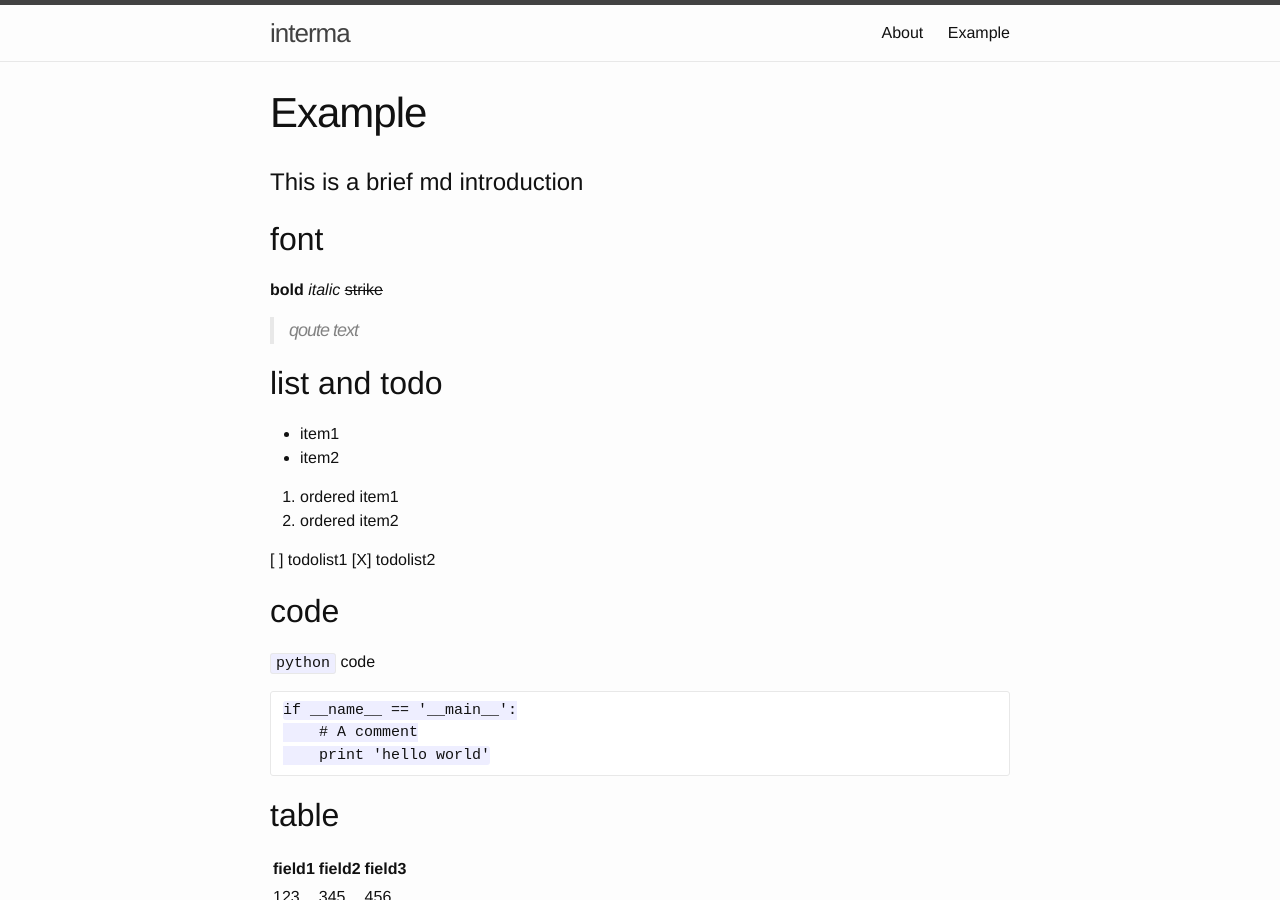
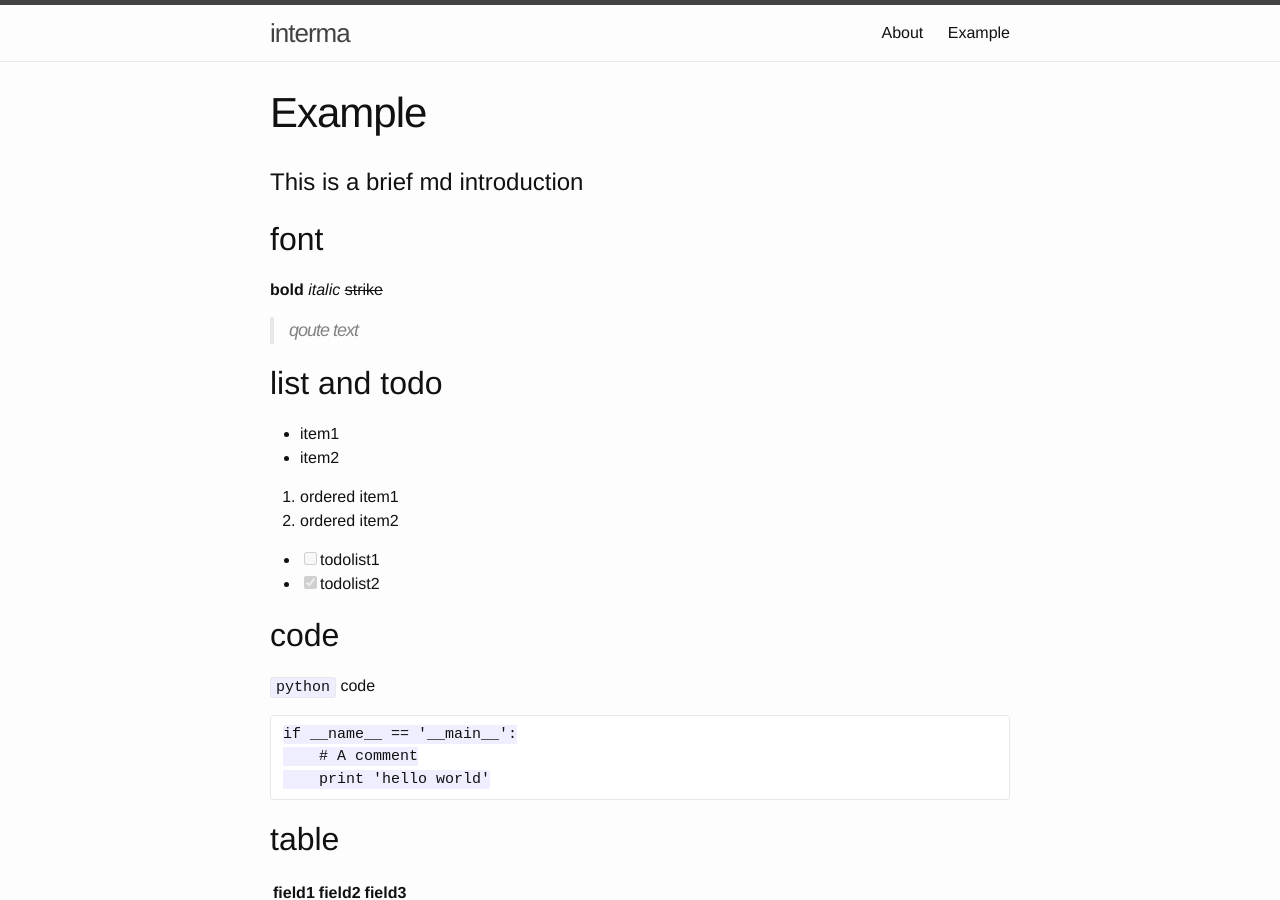
Before and after one commit to interma/interma.github.io, a Jekyll site: the page built from example.md, in a window 1280 px wide and 900 px high. Built offline with Jekyll 4.4.1, drawn with Linux system fonts in a browser that asks for light colours.

Commit message:
correct format

```diff
--- a/example.md
+++ b/example.md
@@ -22,8 +22,8 @@ permalink: /example/
 1. ordered item1
 2. ordered item2
 
-[ ] todolist1
-[X] todolist2
+* [ ] todolist1
+* [X] todolist2
 
 ## code
 
```
